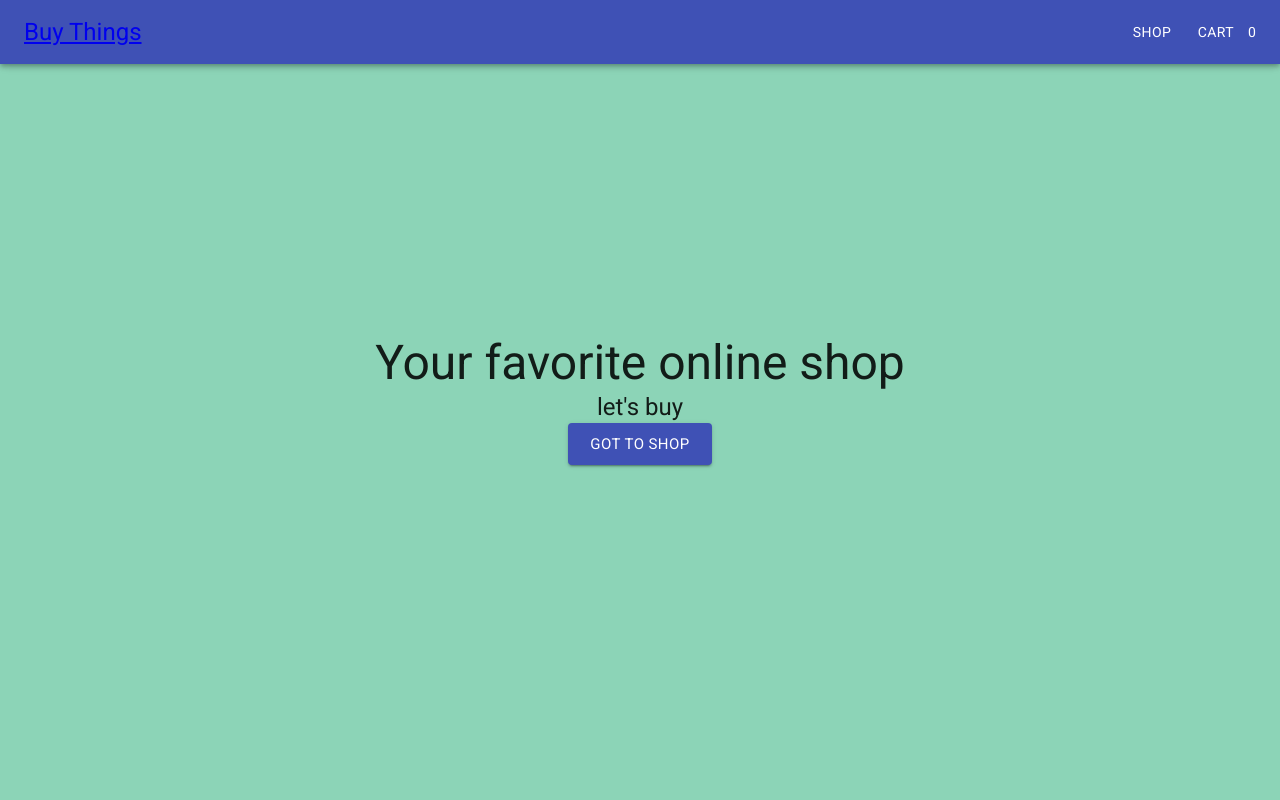
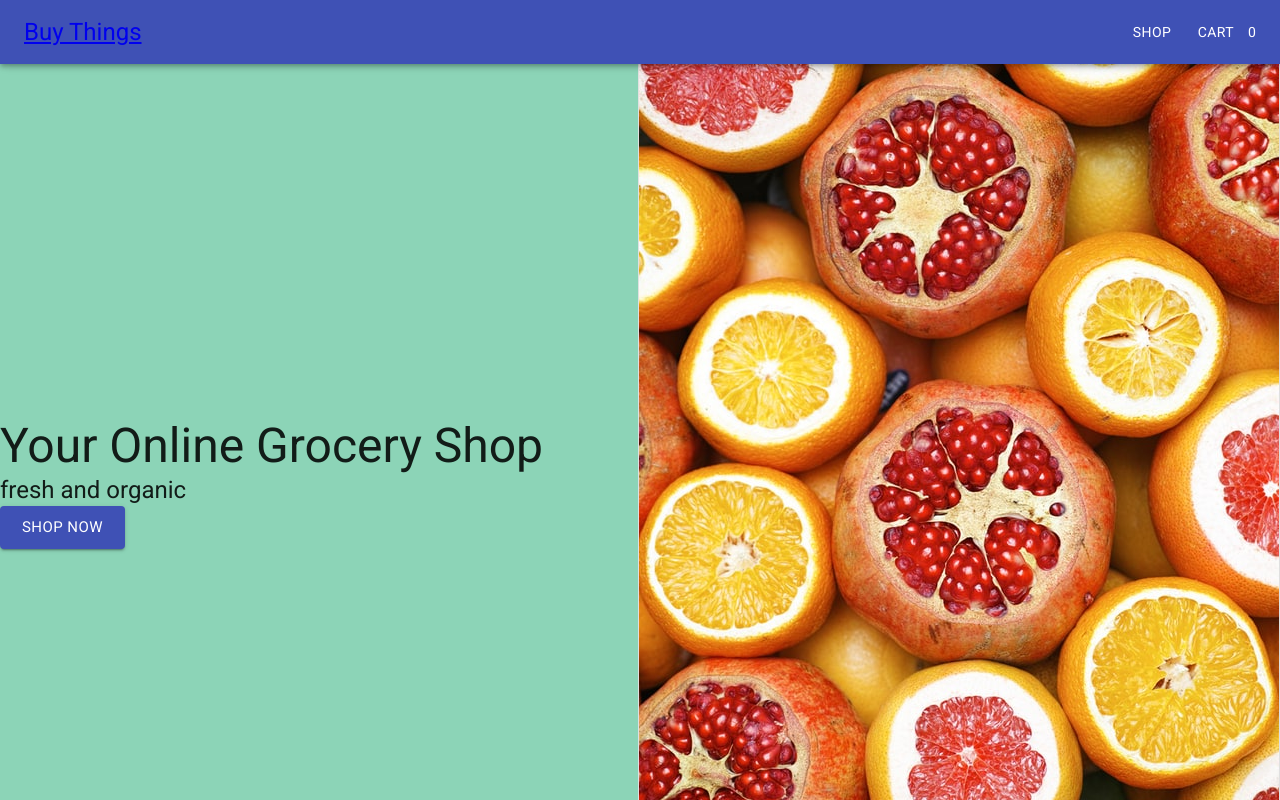
Before and after one commit to vbit27/shopping-cart, a React (Create React App) app: page / in a window 1280 px wide. Shown: the top 800 px of the page. Built offline with nearby package versions, Linux system fonts and the light colour scheme.

Commit message:
Add background image

```diff
--- a/src/CartContext.tsx
+++ b/src/CartContext.tsx
@@ -1,4 +1,4 @@
-import { createContext, SetStateAction } from 'react';
+import { createContext } from 'react';
 
 export const CartContext = createContext<ContextType | undefined>(undefined);
 
--- a/src/components/Cart.tsx
+++ b/src/components/Cart.tsx
@@ -11,7 +11,10 @@ import { Grid } from '@material-ui/core';
 
 const useStyles = makeStyles({
   root: {
-    maxWidth: 345,
+    maxWidth: ' 350',
+  },
+  container: {
+    marginTop: '10vh',
   },
 });
 
@@ -50,9 +53,10 @@ const Cart: FC = () => {
   const classes = useStyles();
 
   return (
-    <Grid container>
+    <Grid container className={classes.container}>
       {Object.entries(cart).map(([key, quantity], i) => (
-        <Card key={key} className={classes.root}>
+        <Grid key={key} item xs={12} sm={6} md={4}>
+          <Card className={classes.root}>
             <CardMedia
               component="img"
               alt="Contemplative Reptile"
@@ -95,6 +99,7 @@ const Cart: FC = () => {
               </Button>
             </CardActions>
           </Card>
+        </Grid>
       ))}
 
       <Button variant="contained" color="primary">
--- a/src/components/Home.tsx
+++ b/src/components/Home.tsx
@@ -3,6 +3,7 @@ import {
   CssBaseline,
   Grid,
   makeStyles,
+  Paper,
   Typography,
 } from '@material-ui/core';
 import React, { FC } from 'react';
@@ -12,6 +13,12 @@ const useStyles = makeStyles((theme) => ({
   root: {
     height: '100vh',
     backgroundColor: '#8cd4b7',
+  },
+  grid: {
+    width: '900',
+  },
+  image: {
+    backgroundImage: '../images/101.jpg',
   },
   link: {
     textDecoration: 'none',
@@ -26,18 +33,24 @@ const Home: FC = () => {
     <Grid
       className={classes.root}
       container
-      direction="column"
-      justify="center"
+      direction="row"
+      justify="space-between"
       alignItems="center"
     >
-      <Typography variant="h3">Your favorite online shop</Typography>
-      <Typography variant="h5">let's buy</Typography>
-
-      <Button variant="contained" size="large" color="primary">
-        <Link className={classes.link} to="./shop">
-          Got to shop
-        </Link>
-      </Button>
+      <Grid className={classes.grid}>
+        <Typography variant="h3">Your Online Grocery Shop</Typography>
+        <Typography variant="h5">fresh and organic</Typography>
+        <Button variant="contained" size="large" color="primary">
+          <Link className={classes.link} to="./shop">
+            Shop Now
+          </Link>
+        </Button>
+      </Grid>
+      <Grid className={classes.grid}>
+        <Paper variant="outlined">
+          <img src="../images/background1.jpg" alt="background" />
+        </Paper>{' '}
+      </Grid>
       <CssBaseline></CssBaseline>
     </Grid>
   );
```
Also changed, not shown: public/images/background1.jpg (added). Lines whose indentation alone changed are shown as unchanged.
